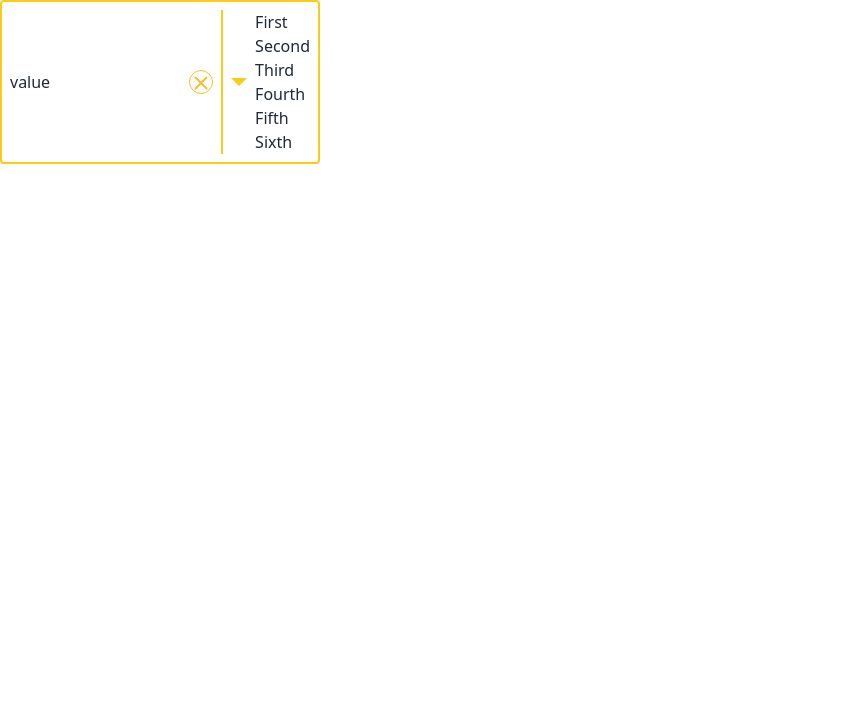
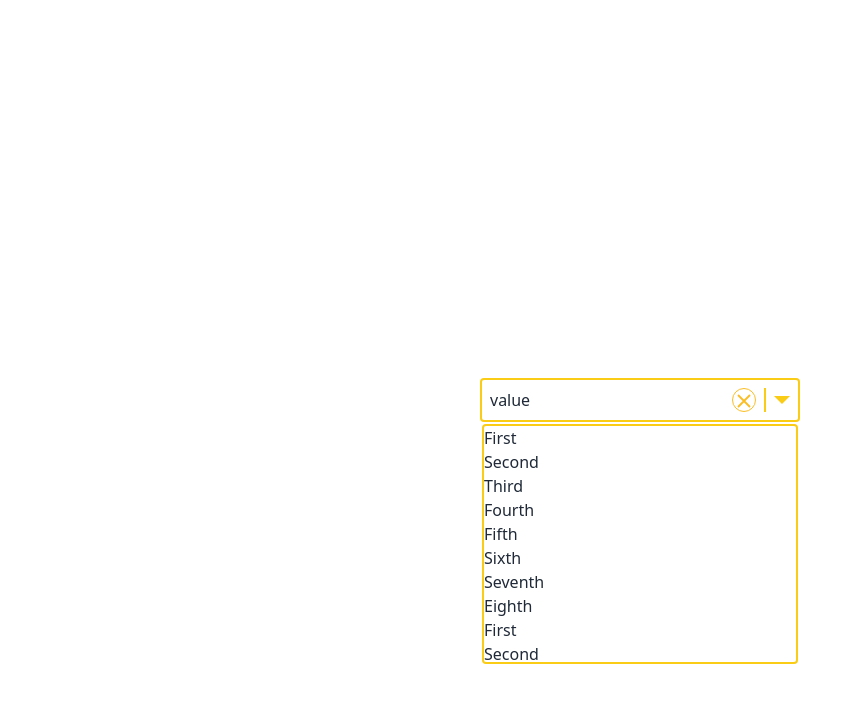
Before and after one commit to ZHANGJialiHappy/select, a React (Vite) app: page / in a window 1280 px wide. Shown: the top 702 px of the page, without its empty margins (0-863 px from the left). Built offline with nearby package versions, Linux system fonts and the light colour scheme.

Commit message:
add options css

```diff
--- a/src/App.tsx
+++ b/src/App.tsx
@@ -7,6 +7,25 @@ const options=[
   {label:"Fourth", value: "4"},
   {label:"Fifth", value: "5"},
   {label:"Sixth", value: "6"},
+  {label:"Seventh", value: "7"},
+  {label:"Eighth", value: ""},
+  {label:"First", value: "1"},
+  {label:"Second", value: "2"},
+  {label:"Third", value: "3"},
+  {label:"Fourth", value: "4"},
+  {label:"Fifth", value: "5"},
+  {label:"Sixth", value: "6"},
+  {label:"Seventh", value: "7"},
+  {label:"Eighth", value: ""},
+  {label:"First", value: "1"},
+  {label:"Second", value: "2"},
+  {label:"Third", value: "3"},
+  {label:"Fourth", value: "4"},
+  {label:"Fifth", value: "5"},
+  {label:"Sixth", value: "6"},
+  {label:"Seventh", value: "7"},
+  {label:"Eighth", value: ""},
+
 ]
 
 function App() {
--- /dev/null
+++ b/src/custom.css
@@ -0,0 +1,5 @@
+.absolute-position {
+    position: absolute;
+    left: 0;
+    top: calc(100% + 0.25rem);
+}
--- a/src/select.tsx
+++ b/src/select.tsx
@@ -1,3 +1,5 @@
+import './custom.css'
+
 type SelectOption = {
     label: string,
     value: string,
@@ -12,7 +14,7 @@ type SelectProps = {
 export function Select({ value, onChange, options }: SelectProps) {
 
     return (
-        <div>
+        <div className="flex justify-center items-center min-h-screen">
             <div tabIndex={0}
                 className="relative w-80 min-h-6 border-2 border-solid  border-yellow-400 flex items-center gap-2 p-2 rounded group focus:border-yellow-200">
                 <span className="grow">value</span>
@@ -20,8 +22,8 @@ export function Select({ value, onChange, options }: SelectProps) {
                     <svg xmlns="http://www.w3.org/2000/svg" className="h-6 w-6" fill="none" viewBox="0 0 24 24" stroke="currentColor"><path strokeLinecap="round" strokeLinejoin="round" strokeWidth="2" d="M6 18L18 6M6 6l12 12" /></svg>
                 </button>
                 <div className="bg-yellow-400 group-focus:bg-yellow-200 self-stretch w-0.5"></div>
-                <div className="translate-x-0 translate-y-1/4 border-8 border-solid border-transparent border-t-yellow-400"></div>
-                <ul className="m-0 p-0 max-h-60">
+                <div className="translate-x-0 translate-y-1/4 border-8 border-solid border-transparent border-t-yellow-400 group-focus:border-t-yellow-200"></div>
+                <ul className="absolute-position m-0 p-0 max-h-60 overflow-y-auto border-2 border-solid border-yellow-400 rounded w-full">
                     {options.map(option => (
                         <li key={option.label} className="option">
                             {option.label}
```
